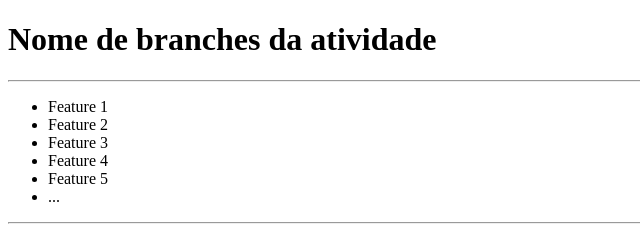
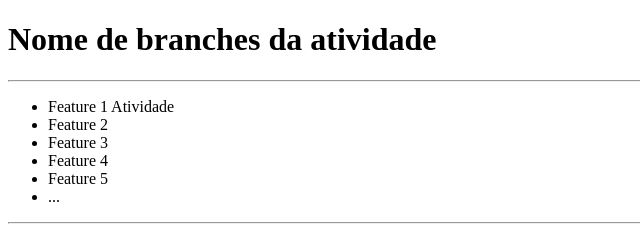
Before and after one commit to vitorgjb/projetoexemplo, a plain HTML site: page index.html in a window 1280 px wide. Shown: the full height of the page, 0-640 px from the left. Drawn offline with Linux system fonts and the light colour scheme.

Commit message:
Update index.html

```diff
--- a/index.html
+++ b/index.html
@@ -8,7 +8,7 @@
     <h1>Nome de branches da atividade</h1>
     <hr />
     <ul>
-        <li>Feature 1</li>
+        <li>Feature 1 Atividade</li>
         <li>Feature 2</li>
         <li>Feature 3</li>
 		<li>Feature 4</li>
```
